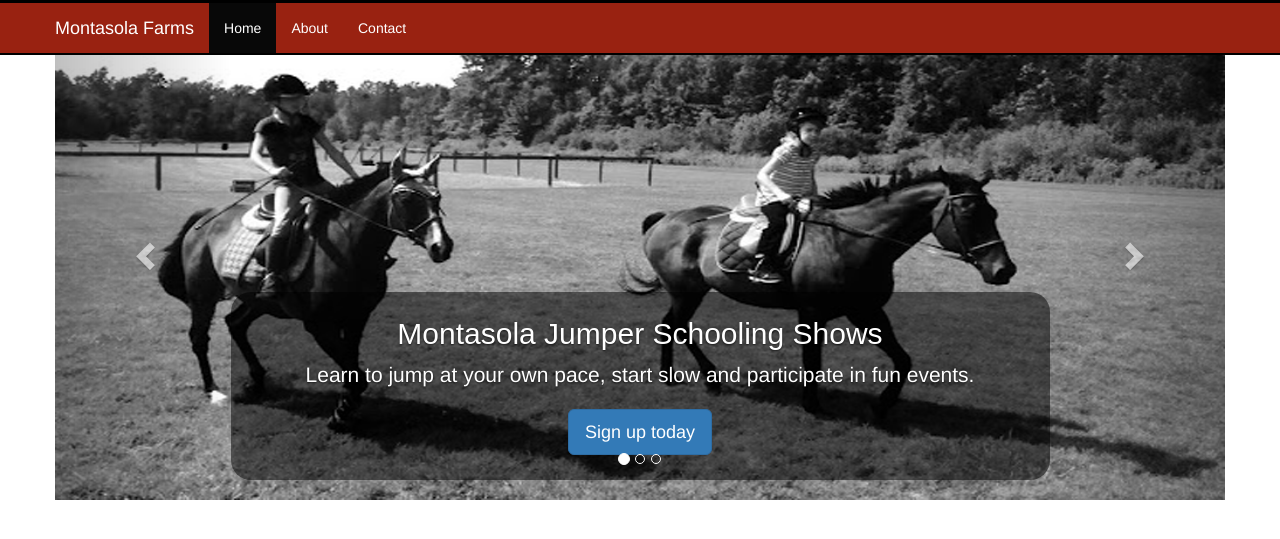
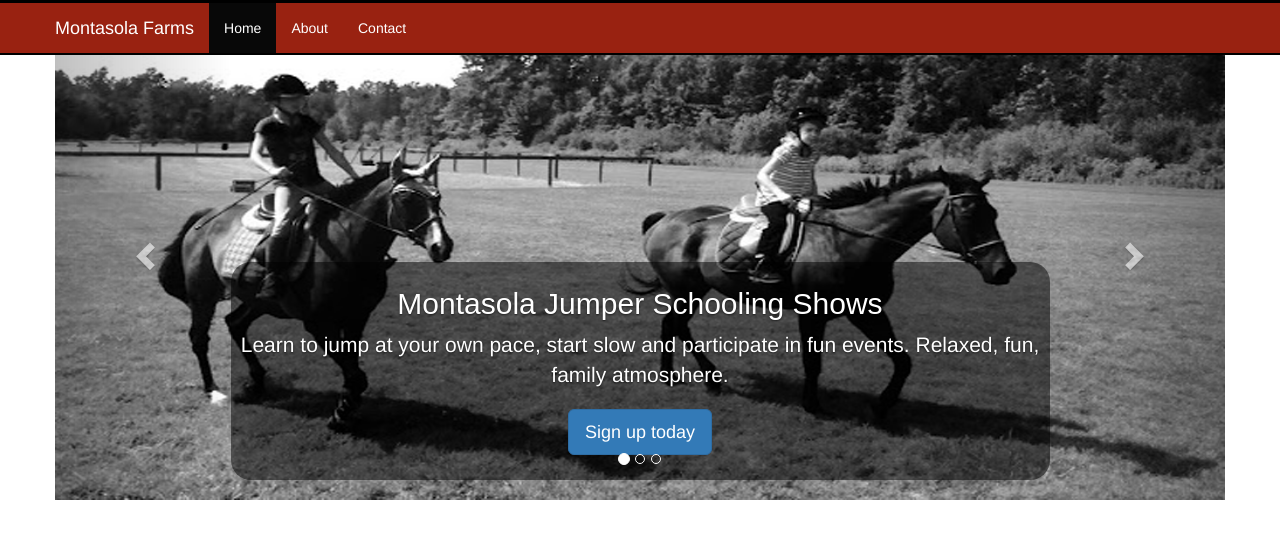
Before and after one commit to mlvander/montasola, a Django app: page / in a window 1280 px wide. Shown: the top 539 px of the page. Run offline with Django 3.2, Linux system fonts and the light colour scheme; some libraries are stand-ins or nearby versions.

Commit message:
updates to homepage

```diff
--- a/templates/homePage.html
+++ b/templates/homePage.html
@@ -19,7 +19,7 @@
           <div class="container">
             <div class="carousel-caption">
               <h1>Montasola Jumper Schooling Shows</h1>
-              <p>Learn to jump at your own pace, start slow and participate in fun events.</p>
+              <p>Learn to jump at your own pace, start slow and participate in fun events. Relaxed, fun, family atmosphere.</p>
               <p><a class="btn btn-lg btn-primary" href="#" role="button">Sign up today</a></p>
             </div>
           </div>
@@ -39,7 +39,7 @@
           <div class="container">
             <div class="carousel-caption">
               <h1>Quietly settled in the middle of 100 acres</h1>
-              <p>Surrounded by bush and conservation land located 10 minutes from the US/Canadian Peace Bridge and 10 minutes from the Fort Erie Race track. Relaxed, fun, family atmosphere.</p>
+              <p>Surrounded by bush and conservation land located 10 minutes from the US/Canadian Peace Bridge and 10 minutes from the Fort Erie Race track.</p>
               <p><a class="btn btn-lg btn-primary" href="#" role="button">Browse gallery</a></p>
             </div>
           </div>
```
